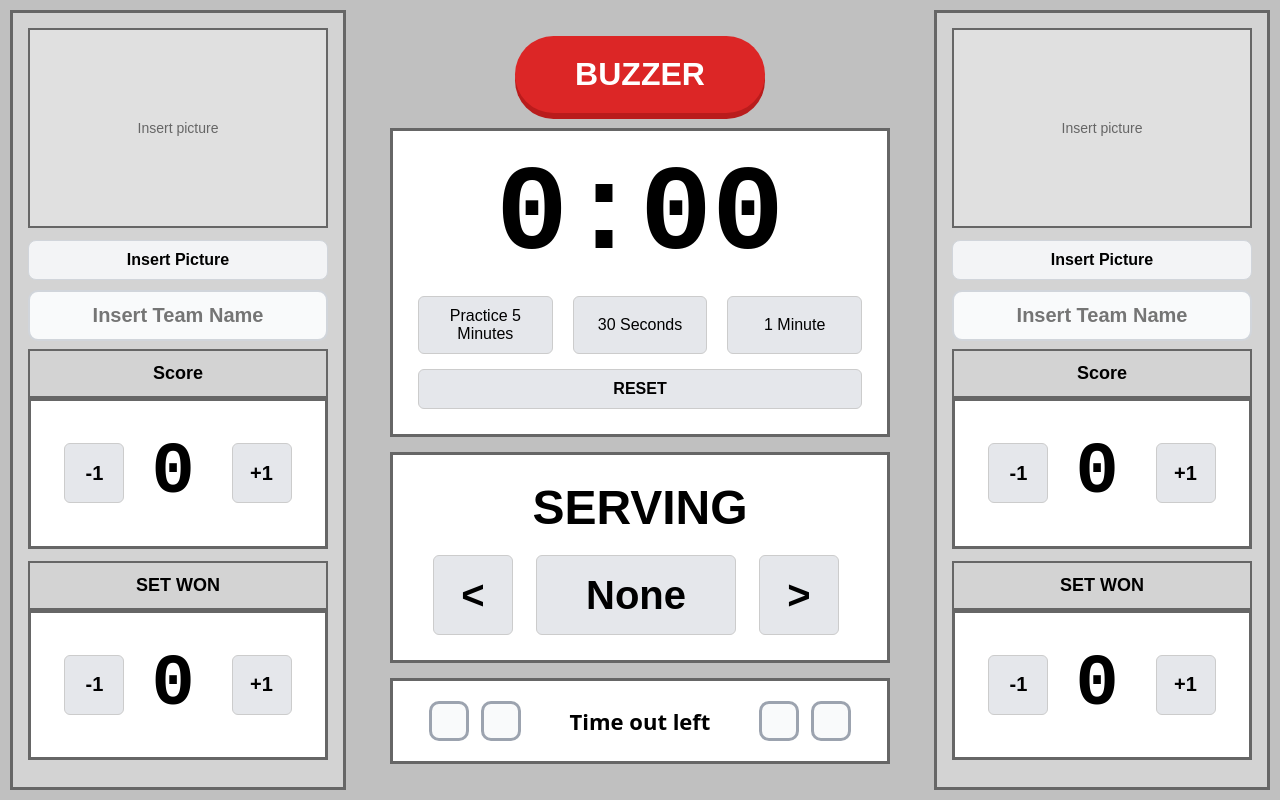
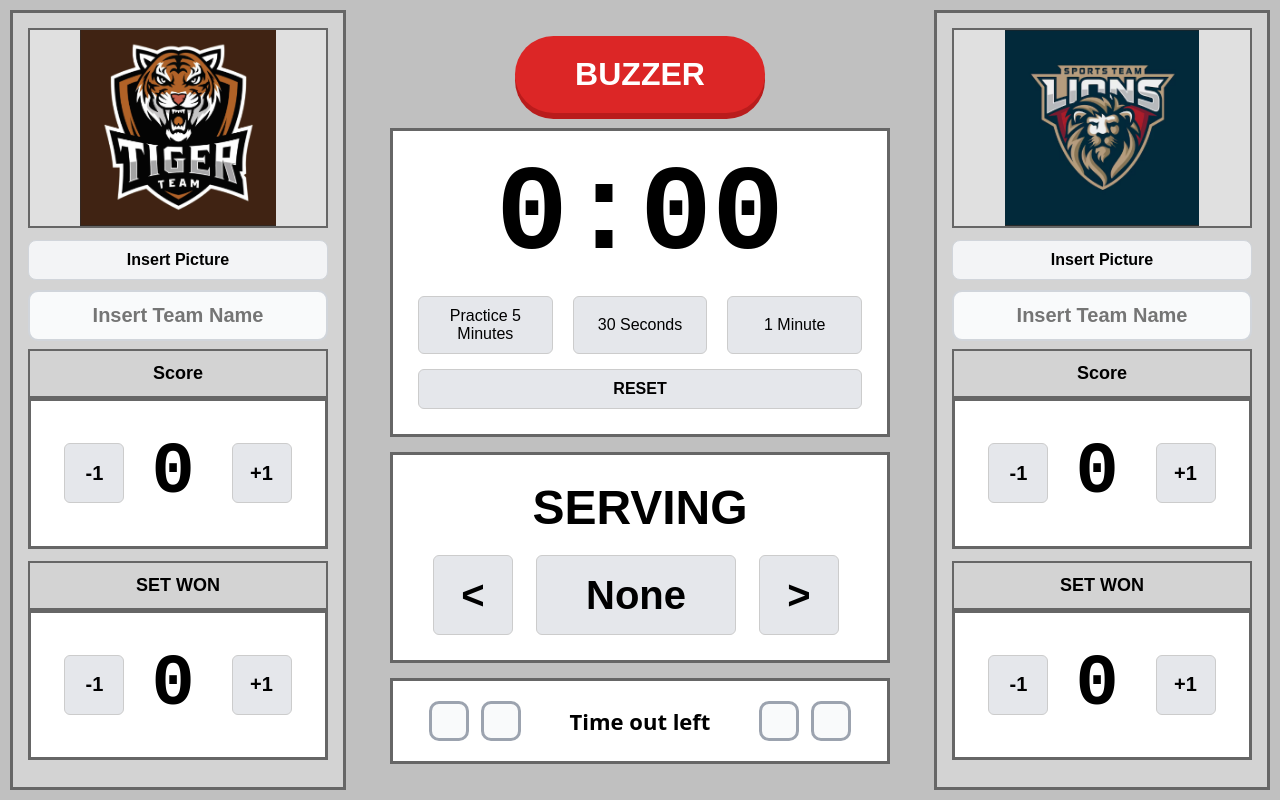
Before and after one commit to GPI-Information-System/ScoreBoard, a PHP site: page / in a window 1280 px wide. Run offline with PHP 8.4, Linux system fonts and the light colour scheme; some libraries are stand-ins or nearby versions.

Commit message:
Update: Image div and image container responsive

```diff
--- a/index.php
+++ b/index.php
@@ -1,3 +1,4 @@
+<?php ?>
 <!DOCTYPE html>
 <html lang="en">
 
@@ -12,12 +13,19 @@
   <div class="scoreboard-container">
     <div class="team-section">
       <div class="team-panel">
-        <div class="team-picture">Insert picture</div>
+
+        <div class="team-picture" style="width:300px; height:200px; overflow: hidden; display: flex; align-items: center; justify-content: center;">
+          <img src="tiger.png" alt="" style="max-width: 100%; max-height: 100%; object-fit: contain;">
+        </div>
+
+        <!-- <div class="team-picture" style="width:300px; height:200px; overflow: hidden;">
+          <img src="tiger.png" id="teamAImage" alt="Image not available" style="width: 100%; height: 100%; object-fit: cover;">
+        </div> -->
 
         <input id="teamAUpload" type="file" accept="image/*">
         <label for="teamAUpload" class="insert-picture" style="margin-bottom: 10px;">Insert Picture</label>
 
-        <input type="text" class="team-name" placeholder="Insert Team Name" style="width: 300px; padding: 12px 16px; text-align: center; font-size: 20px; font-weight: 600; border: 2px solid #d1d5db; border-radius: 10px; background: #f9fafb; outline: none; transition: all .2s ease;"
+        <input type="text" class="team-name" id="teamA_name" placeholder="Insert Team Name" style="width: 300px; padding: 12px 16px; text-align: center; font-size: 20px; font-weight: 600; border: 2px solid #d1d5db; border-radius: 10px; background: #f9fafb; outline: none; transition: all .2s ease;"
           onfocus="this.style.borderColor='#2563eb'; this.style.background='#ffffff';"
           onblur="this.style.borderColor='#d1d5db'; this.style.background='#f9fafb';" />
 
@@ -170,12 +178,19 @@
 
     <div class="team-section">
       <div class="team-panel">
-        <div class="team-picture">Insert picture</div>
+
+        <div class="team-picture" style="width:300px; height:200px; overflow: hidden; display: flex; align-items: center; justify-content: center;">
+          <img src="lion.png" alt="" style="max-width: 100%; max-height: 100%; object-fit: contain;">
+        </div>
+
+        <!-- <div class="team-picture" style="width:300px; height:200px; overflow: hidden;">
+          <img src="lion.png" id="teamAImage" alt="Image not available" style="width: 100%; height: 100%; object-fit: cover;">
+        </div> -->
 
         <input id="teamAUpload" class="" type="file" accept="image/*">
         <label for="teamAUpload" class="insert-picture " style="margin-bottom: 10px;">Insert Picture</label>
 
-        <input type="text" class="team-name" placeholder="Insert Team Name" style="width: 300px; padding: 12px 16px; text-align: center; font-size: 20px; font-weight: 600; border: 2px solid #d1d5db; border-radius: 10px; background: #f9fafb; outline: none; transition: all .2s ease;"
+        <input type="text" class="team-name" id="teamB_name" placeholder="Insert Team Name" style="width: 300px; padding: 12px 16px; text-align: center; font-size: 20px; font-weight: 600; border: 2px solid #d1d5db; border-radius: 10px; background: #f9fafb; outline: none; transition: all .2s ease;"
           onfocus="this.style.borderColor='#2563eb'; this.style.background='#ffffff';"
           onblur="this.style.borderColor='#d1d5db'; this.style.background='#f9fafb';" />
 
@@ -231,6 +246,14 @@
 </html>
 
 <script>
+  $('#teamA_name').on('blur', function() {
+    console.log(this.value);
+  });
+
+  $('#teamB_name').on('blur', function() {
+    console.log(this.value);
+  });
+
   $('#btnA_minus').on('click', function() {
     const $score = $('#teamA_score');
     const current = parseInt($score.text(), 10) || 0;
```
Also changed, not shown: lion.png (added), tiger.png (added).
